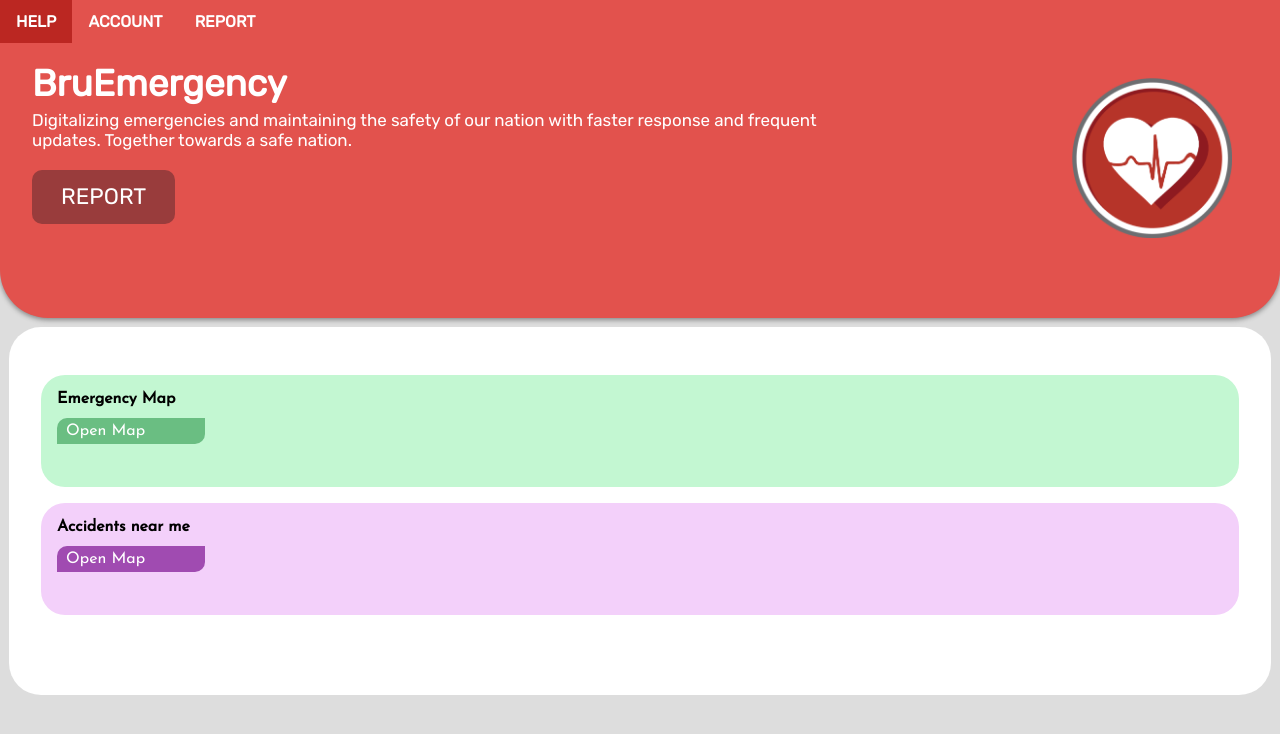
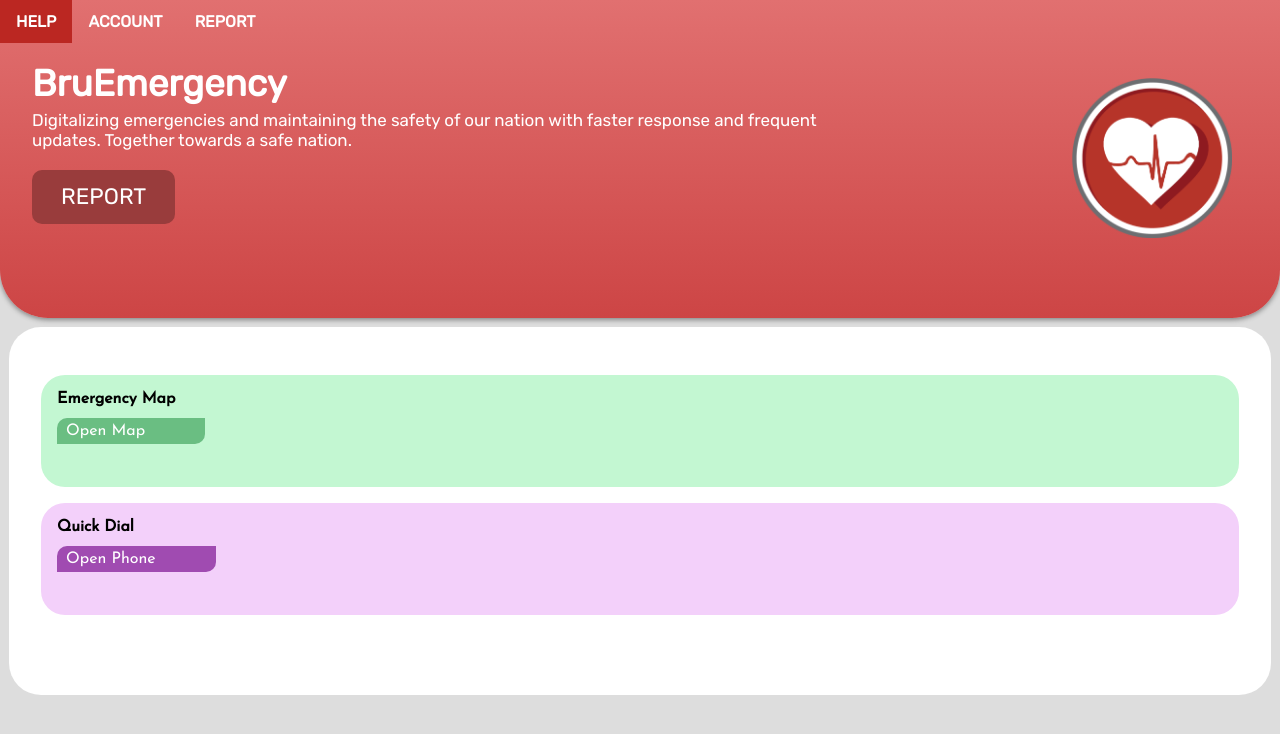
Before and after one commit to imhimann/EIRS-System, a PHP site: page / in a window 1280 px wide. Shown: the top 734 px of the page. Run offline with PHP 8.4, Linux system fonts and the light colour scheme.

```diff
--- a/frontend/css/main.css
+++ b/frontend/css/main.css
@@ -7,7 +7,8 @@ body {
 }
 
 .wrapper {
-  background: #e2524d;
+  background-image: -webkit-gradient(linear, left top, left bottom, from(#e17070), to(#cd4545));
+  background-image: linear-gradient(#e17070, #cd4545);
   border-radius: 0em 0em 3em 3em;
   -webkit-box-shadow: 0px 2px 5px #878787;
           box-shadow: 0px 2px 5px #878787;
@@ -174,7 +175,7 @@ section {
 }
 
 .feature .title-2 {
-  padding: 0em 9em 0em 1em;
+  padding: 0em 20em 0em 1em;
 }
 
 .feature .map {
--- a/frontend/css/main.scss
+++ b/frontend/css/main.scss
@@ -9,7 +9,7 @@ body{
 
 }
 .wrapper{
-    background: rgb(226, 82, 77) ;
+    background-image: linear-gradient(rgb(225, 112, 112),rgb(205, 69, 69)) ;
     border-radius: 0em 0em 3em 3em;
     box-shadow: 0px 2px 5px #878787;
 
@@ -176,7 +176,7 @@ section{
     }
 
     .title-2{
-        padding: 0em 9em 0em 1em;
+        padding: 0em 20em 0em 1em;
     }
 
     .map {
--- a/frontend/index.html
+++ b/frontend/index.html
@@ -56,8 +56,8 @@
                     <a href="#" class="map">Open Map</a>
                 </div>
                 <div class="content-2">
-                    <p class="title-2">Accidents near me</p>
-                    <a href="#" class="near-me">Open Map</a>
+                    <p class="title-2">Quick Dial</p>
+                    <a href="#" class="near-me">Open Phone</a>
                 </div>
             </div>
 
```
Also changed, not shown: 1 other file.
